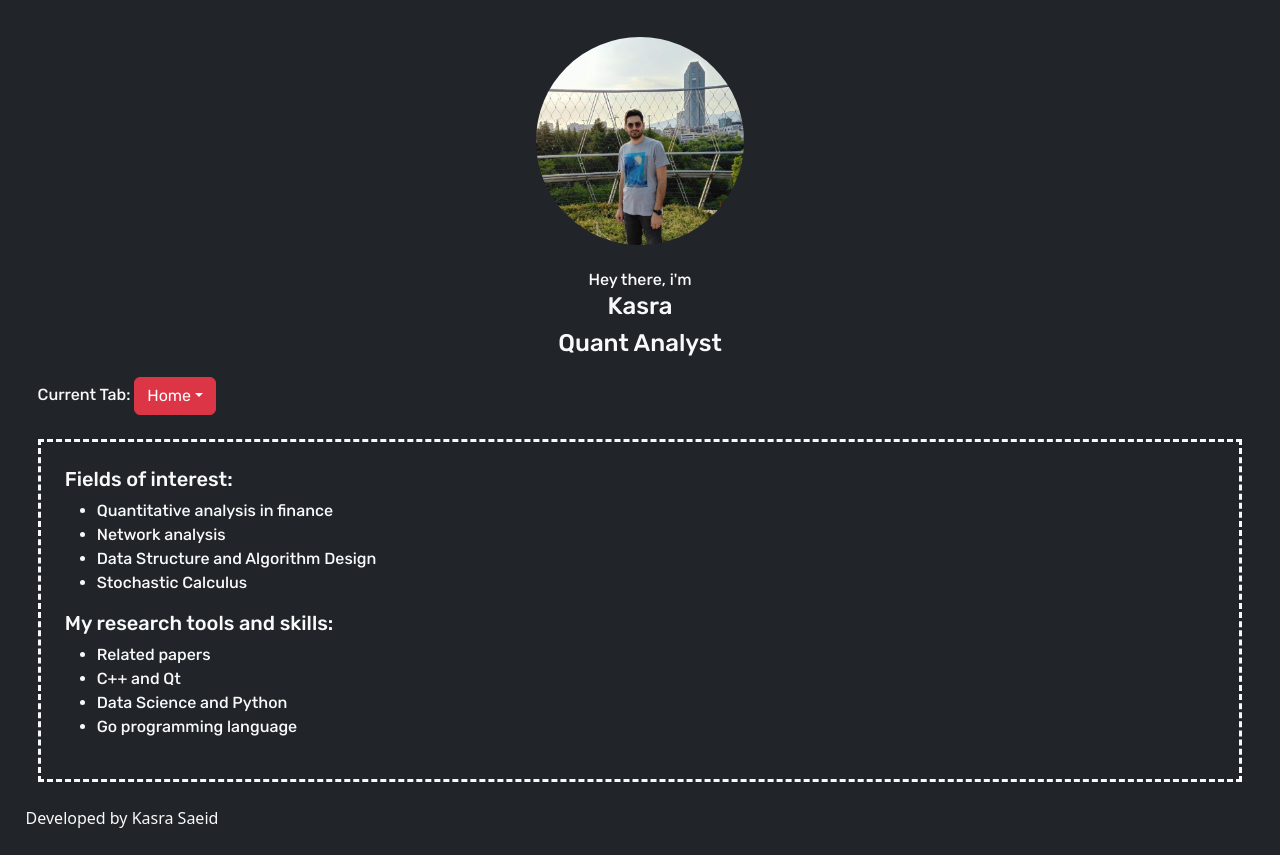
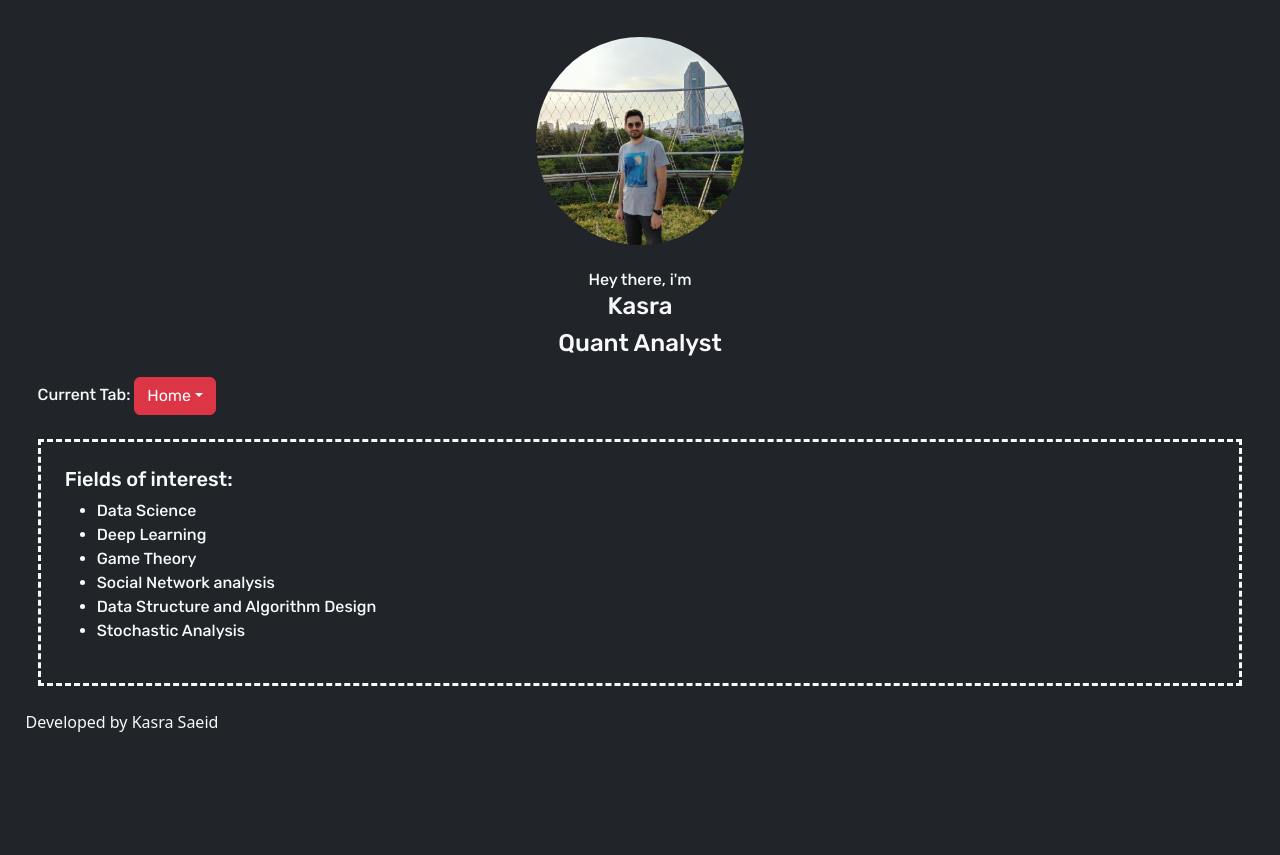
Before and after one commit to Kasra-Saeid/kasra-saeid.github.io, a plain HTML site: page index.html in a window 1280 px wide. After the commit the page ends 800 px from the top, so only its background shows below. Drawn offline with nearby package versions, Linux system fonts and the light colour scheme.

Commit message:
update - information updated

```diff
--- a/index.html
+++ b/index.html
@@ -42,17 +42,12 @@
             <div class="container-fluid" id="resume-content-sec">
                 <h5> Fields of interest:</h5>
                 <ul>
-                    <li>Quantitative analysis in finance</li>
-                    <li>Network analysis</li>
+                    <li>Data Science</li>
+                    <li>Deep Learning</li>
+                    <li>Game Theory</li>
+                    <li>Social Network analysis</li>
                     <li>Data Structure and Algorithm Design</li>
-                    <li>Stochastic Calculus</li>
-                </ul>
-                <h5> My research tools and skills:</h5>
-                <ul>
-                    <li>Related papers</li>
-                    <li>C++ and Qt</li>
-                    <li>Data Science and Python</li>
-                    <li>Go programming language</li>
+                    <li>Stochastic Analysis</li>
                 </ul>
 
 
--- a/main.js
+++ b/main.js
@@ -16,7 +16,7 @@ const academiaData = [
     {
         "name": "Top 5% at national university enterance exam. (konkur)",
         "imgSrc": "",
-        "description": "At first i applied to mechanical engineering but after 4 terms i changed my branch to Computer Engineering due to my main interest in this field.",
+        "description": "At first i applied to mechanical engineering but after 4 semesters i changed my branch to Computer Engineering due to my main interest in this field.",
         "link": "",
         "skills": ""
 
```
